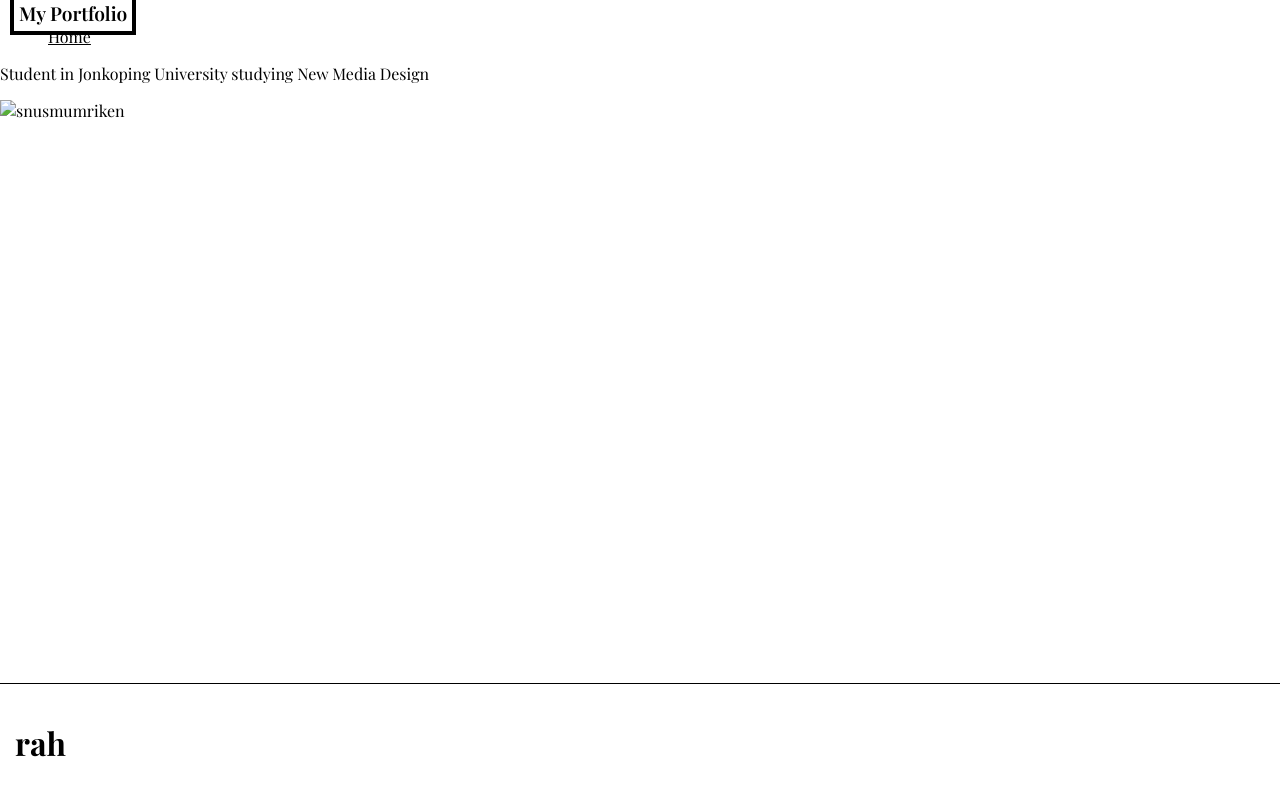
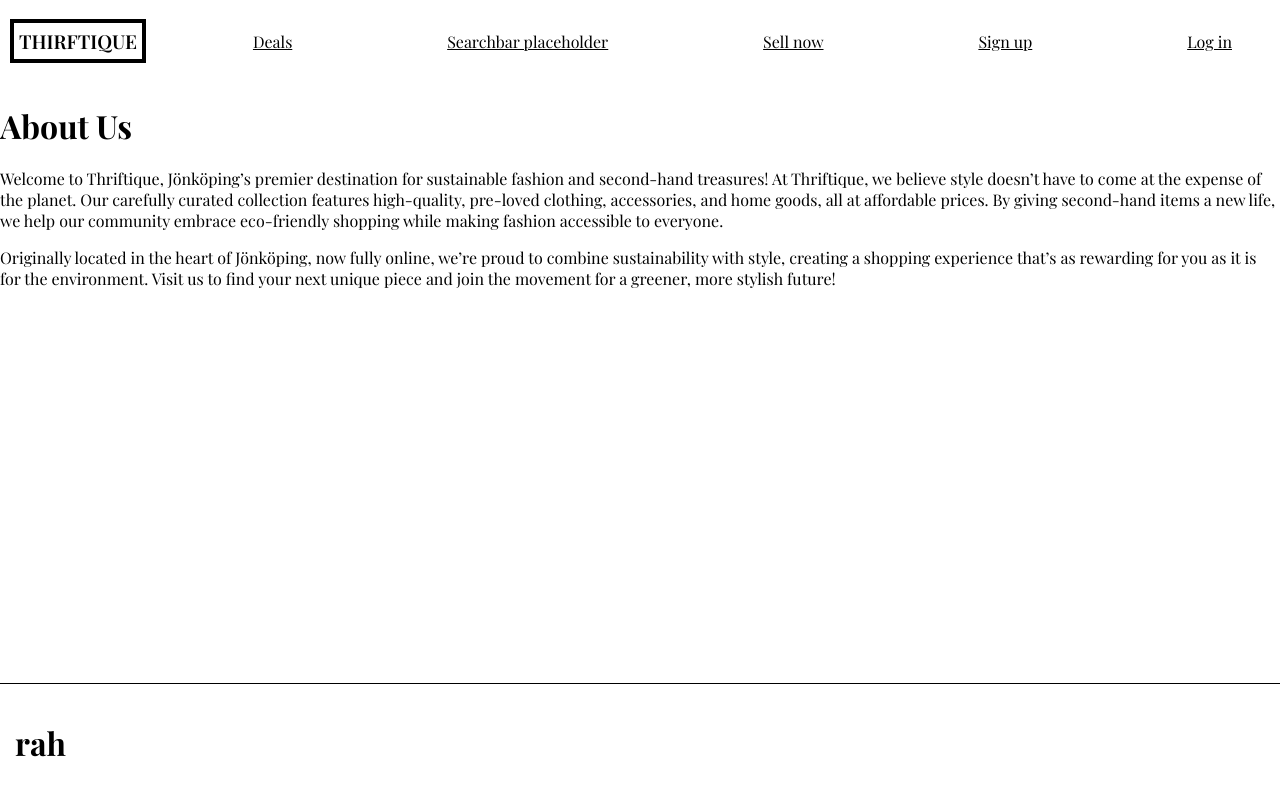
Before and after one commit to front-end-fundamentals-2025/fef-project-group-33, a plain HTML site: page about us.html in a window 1280 px wide. Drawn offline with nearby package versions, Linux system fonts and the light colour scheme; a web font is replaced by a local one.

Commit message:
iguiyffiyifyiuiug

```diff
--- a/about us.html
+++ b/about us.html
@@ -14,20 +14,35 @@
   </head>
   <body>
     <header>
-      <p id="portf">My Portfolio</p>
       <nav>
         <ul>
-          <a href="index.html"><li>Home</li></a>
+          <p id="portf">THIRFTIQUE</p>
+          <a href="about.html"><li>Deals</li></a>
+          <a href="portfolio.html"><li>Searchbar placeholder</li></a>
+          <a href="contact.html"><li>Sell now</li></a>
+          <a href="contact.html"><li>Sign up</li></a>
+          <a href="contact.html"><li>Log in</li></a>
         </ul>
       </nav>
     </header>
     <main>
-      <p>Student in Jonkoping University studying New Media Design</p>
-      <img
-        class="main-img"
-        src="img/6343b200cfcc943b63d13c063618af47.jpg"
-        alt="snusmumriken"
-      />
+      <h1>About Us</h1>
+      <p>
+        Welcome to Thriftique, Jönköping’s premier destination for sustainable
+        fashion and second-hand treasures! At Thriftique, we believe style
+        doesn’t have to come at the expense of the planet. Our carefully curated
+        collection features high-quality, pre-loved clothing, accessories, and
+        home goods, all at affordable prices. By giving second-hand items a new
+        life, we help our community embrace eco-friendly shopping while making
+        fashion accessible to everyone.
+      </p>
+      <p>
+        Originally located in the heart of Jönköping, now fully online, we’re
+        proud to combine sustainability with style, creating a shopping
+        experience that’s as rewarding for you as it is for the environment.
+        Visit us to find your next unique piece and join the movement for a
+        greener, more stylish future!
+      </p>
     </main>
     <footer><h1>rah</h1></footer>
   </body>
```
Also changed, not shown: index.html (+1 -1 lines).
